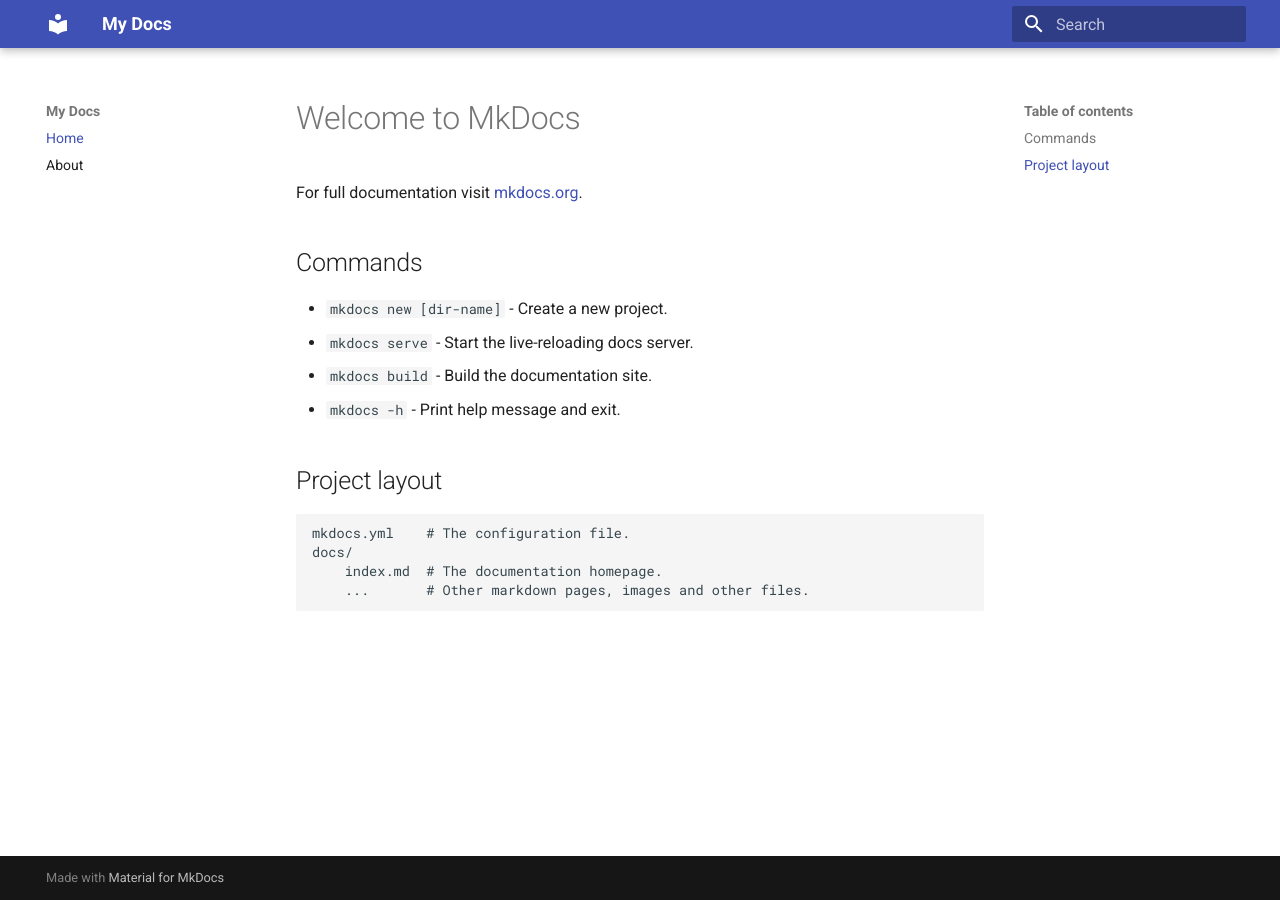
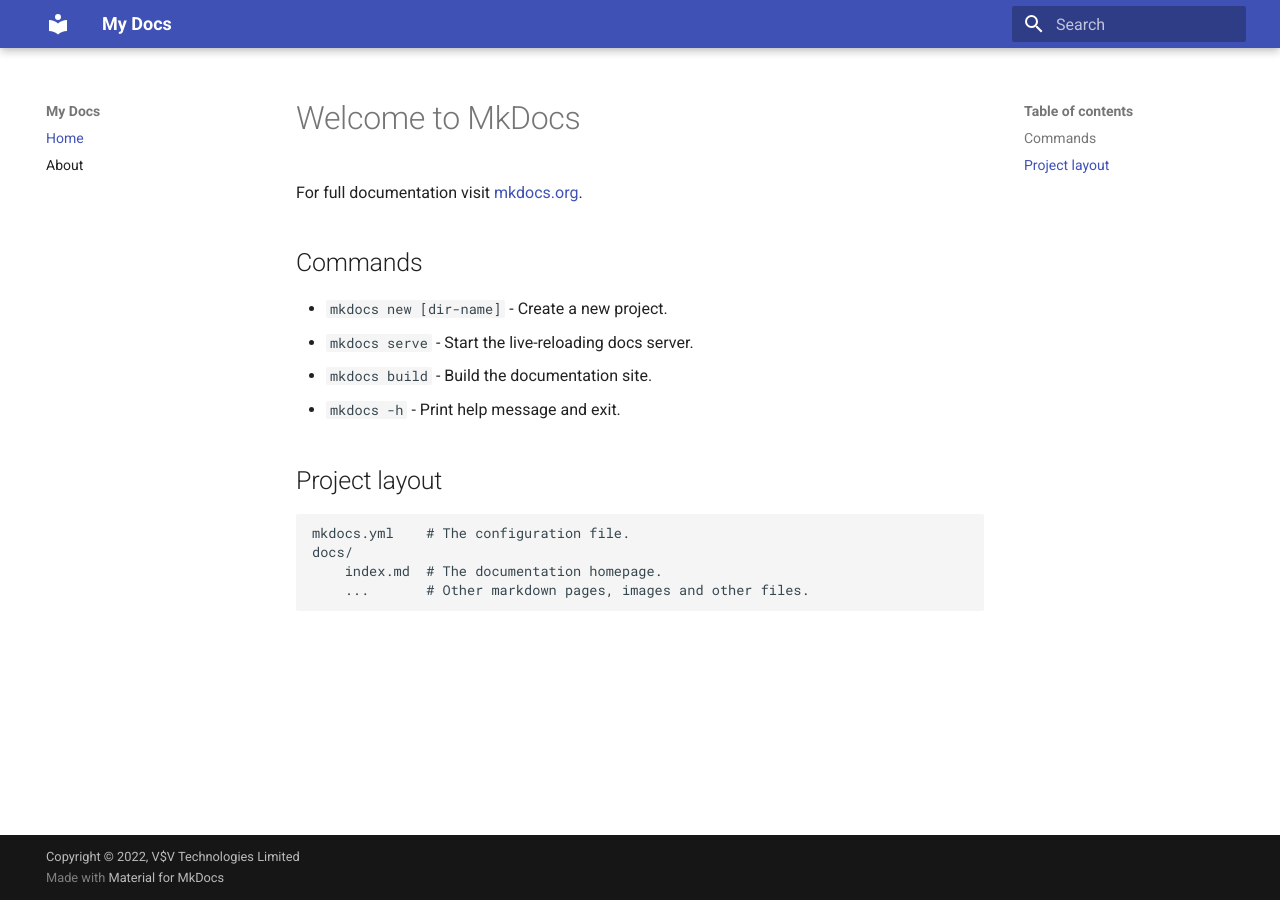
Before and after one commit to mvishwa27/MkDocs_Project1, an MkDocs documentation site: the page built from docs/index.md, in a window 1280 px wide. Built offline with MkDocs 1.6.1 and Material for MkDocs 9.7.7, drawn with Linux system fonts in a browser that asks for light colours.

Commit message:
Update mkdocs.yml

```diff
--- a/mkdocs.yml
+++ b/mkdocs.yml
@@ -7,5 +7,7 @@ nav:
 theme:
   name: material
 
+# theme: readthedocs
 
-# theme: readthedocs
+# Copyright
+copyright: Copyright &copy; 2022, V$V Technologies Limited
```
